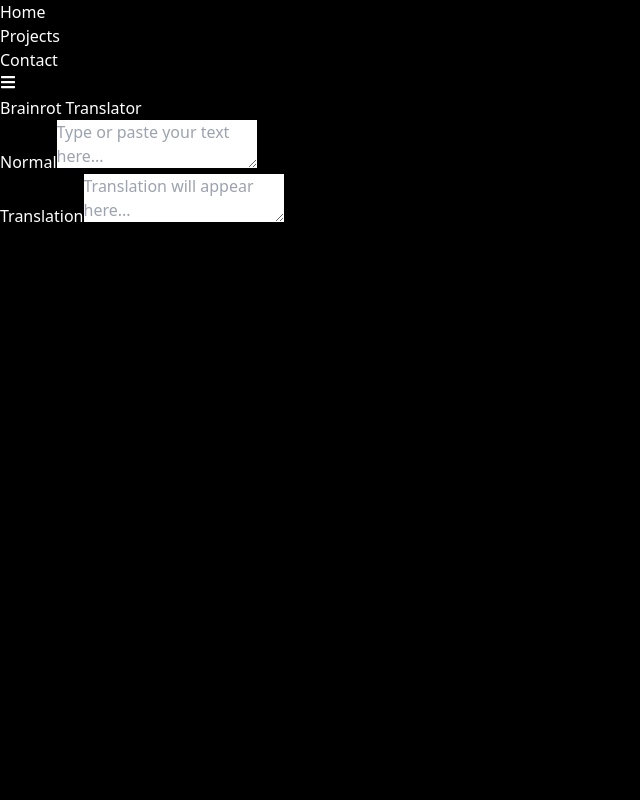
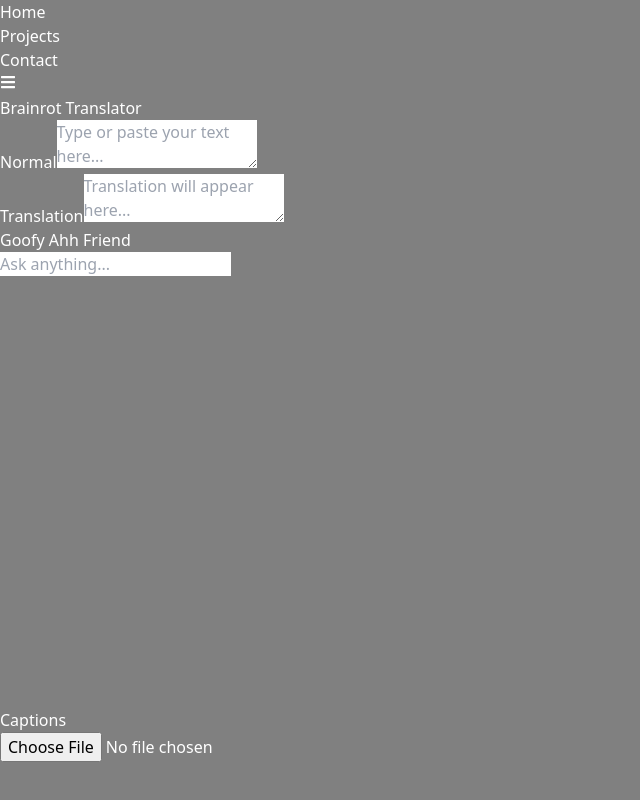
Before and after one commit to maheen453/spurhacks, a React (Vite) app in the folder frontend/: page / in a window 1280 px wide. Shown: the top 800 px of the page, without its empty margins (0-640 px from the left). Built offline with nearby package versions, Linux system fonts and the light colour scheme.

Commit message:
chat and upload

```diff
--- a/frontend/src/App.jsx
+++ b/frontend/src/App.jsx
@@ -1,6 +1,8 @@
 import React from 'react'
 import Navbar from './components/Navbar'
 import BrainrotTranslator from './components/BrainrotTranslator'
+import Chatbot from './components/Chatbox'
+import Upload from './components/Upload'
 // import Header from './components/Header'
 
 
@@ -10,6 +12,8 @@ const App = () => {
       <div className="relative z-10 flex flex-col items-center p-4 space-y-8 container mx-auto">
         <Navbar/>
         <BrainrotTranslator/>
+        <Chatbot/>
+        <Upload/>
 
       </div>
     </div>
--- a/frontend/src/index.css
+++ b/frontend/src/index.css
@@ -8,7 +8,7 @@ html, body {
 }
 
 body {
-  background: #000;
+  background: gray;
   color: #fff;
 }
 
```
